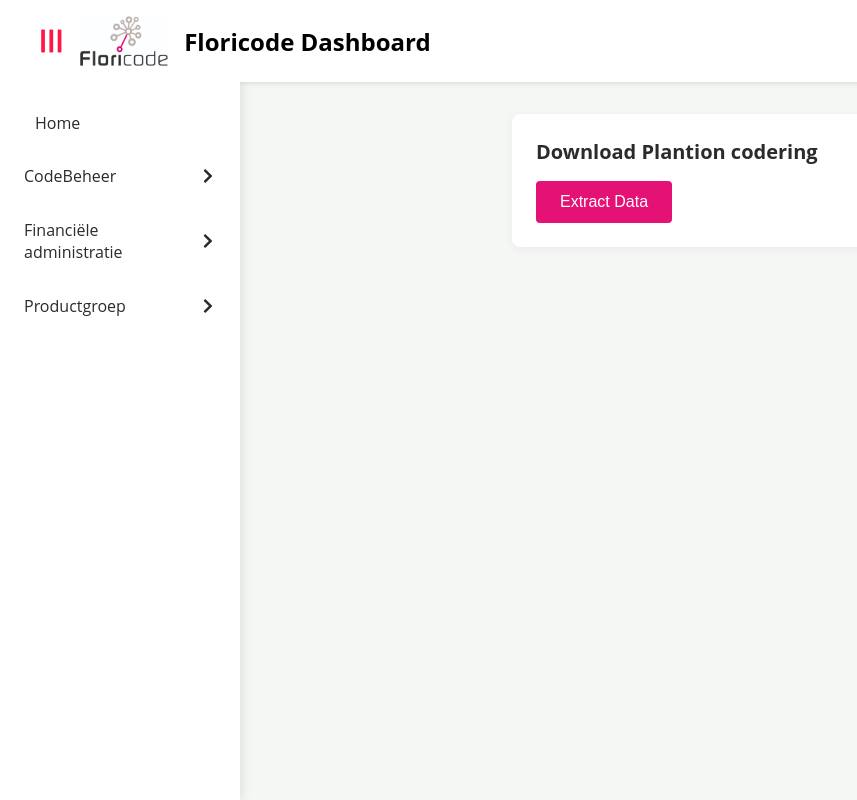
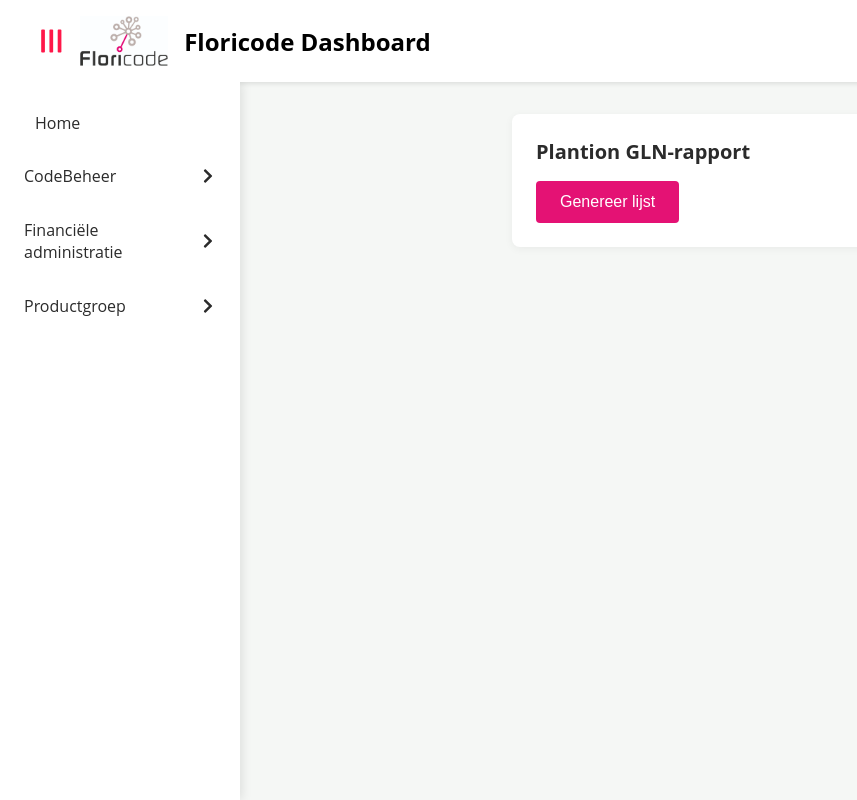
Before and after one commit to Charaf-Floricode/Frontend, a React (Create React App) app: page /plantion in a window 1280 px wide. Shown: the whole page, without its empty margins (0-857 px from the left). Built offline with nearby package versions, Linux system fonts and the light colour scheme.

Commit message:
added plantion remove numbers

```diff
--- a/src/components/Bedrijflocatie/Plantion.js
+++ b/src/components/Bedrijflocatie/Plantion.js
@@ -1,36 +1,58 @@
 import React, { useState } from "react";
 import "./Card.css";
-import { plantion } from "../../services/api";
+import { runPlantion, downloadPlantion } from "../../services/api";
 
 export default function Plantion() {
-const [message, setMessage] = useState(null);
-const [debug,   setDebug]   = useState([]);
-const [loading, setLoading] = useState(false);
-  const handleClick = async () => {
+  const [removed, setRemoved] = useState([]);
+  const [msg,     setMsg]     = useState("");
+  const [loading, setLoad]    = useState(false);
+
+  const handleGenerate = async () => {
+    setLoad(true);
     try {
-      const blob = await plantion();
+      const { removed, count_removed } = await runPlantion();
+      setRemoved(removed);
+      setMsg(`Verwijderd: ${count_removed} nummer(s)`);
+    } catch (e) {
+      setMsg("Fout: " + e.message);
+    } finally {
+      setLoad(false);
+    }
+  };
+
+  const handleDownload = async () => {
+    try {
+      const blob = await downloadPlantion();
       const url  = URL.createObjectURL(blob);
       const a    = document.createElement("a");
-      a.href = url;
-      a.download = "Plantion.xls";
-      document.body.appendChild(a);
+      a.href      = url;
+      a.download  = "Plantion.xlsx";
       a.click();
-      a.remove();
       URL.revokeObjectURL(url);
     } catch (e) {
       alert("Download mislukt: " + e.message);
     }
   };
 
-    return (
+  return (
     <div className="card">
-      <h2>Download Plantion codering</h2>
-      <button onClick={handleClick} disabled={loading}>
-        {loading ? "Extracting…" : "Extract Data"}
+      <h2>Plantion GLN-rapport</h2>
+
+      <button onClick={handleGenerate} disabled={loading}>
+        {loading ? "Bezig…" : "Genereer lijst"}
       </button>
-      {message && <p>{message}</p>}
-      {debug.length > 0 && (
-        <ul>{debug.map((step, i) => <li key={i}>{step}</li>)}</ul>
+
+      {msg && <p>{msg}</p>}
+
+      {removed.length > 0 && (
+        <>
+          <button onClick={handleDownload}>Download Excel</button>
+
+          <h4>Verwijderde Plantion-nummers</h4>
+          <ul className="list-disc pl-5 max-h-40 overflow-auto space-y-1">
+            {removed.map(nr => <li key={nr}>{nr}</li>)}
+          </ul>
+        </>
       )}
     </div>
   );
--- a/src/services/api.js
+++ b/src/services/api.js
@@ -52,13 +52,18 @@ export async function downloadCoderingen() {
   if (!res.ok) throw new Error(`HTTP ${res.status}`);
   return res.blob();         // zip als blob
 }
-export async function plantion() {
-  const res = await fetch(
-    `${API_BASE}bedrijflocatie/plantion`,
-    { method: "POST" }
-  );
+export async function runPlantion() {
+  const res = await fetch(`${API_BASE}bedrijflocatie/plantion`, {
+    method: "POST",
+  });
   if (!res.ok) throw new Error(`HTTP ${res.status}`);
-  return res.blob();         // zip als blob
+  return res.json();
+}
+
+export async function downloadPlantion() {
+  const res = await fetch(`${API_BASE}bedrijflocatie/plantion/download`);
+  if (!res.ok) throw new Error(`HTTP ${res.status}`);
+  return res.blob();          // Excel-blob
 }
 
 // src/services/api.js
```
